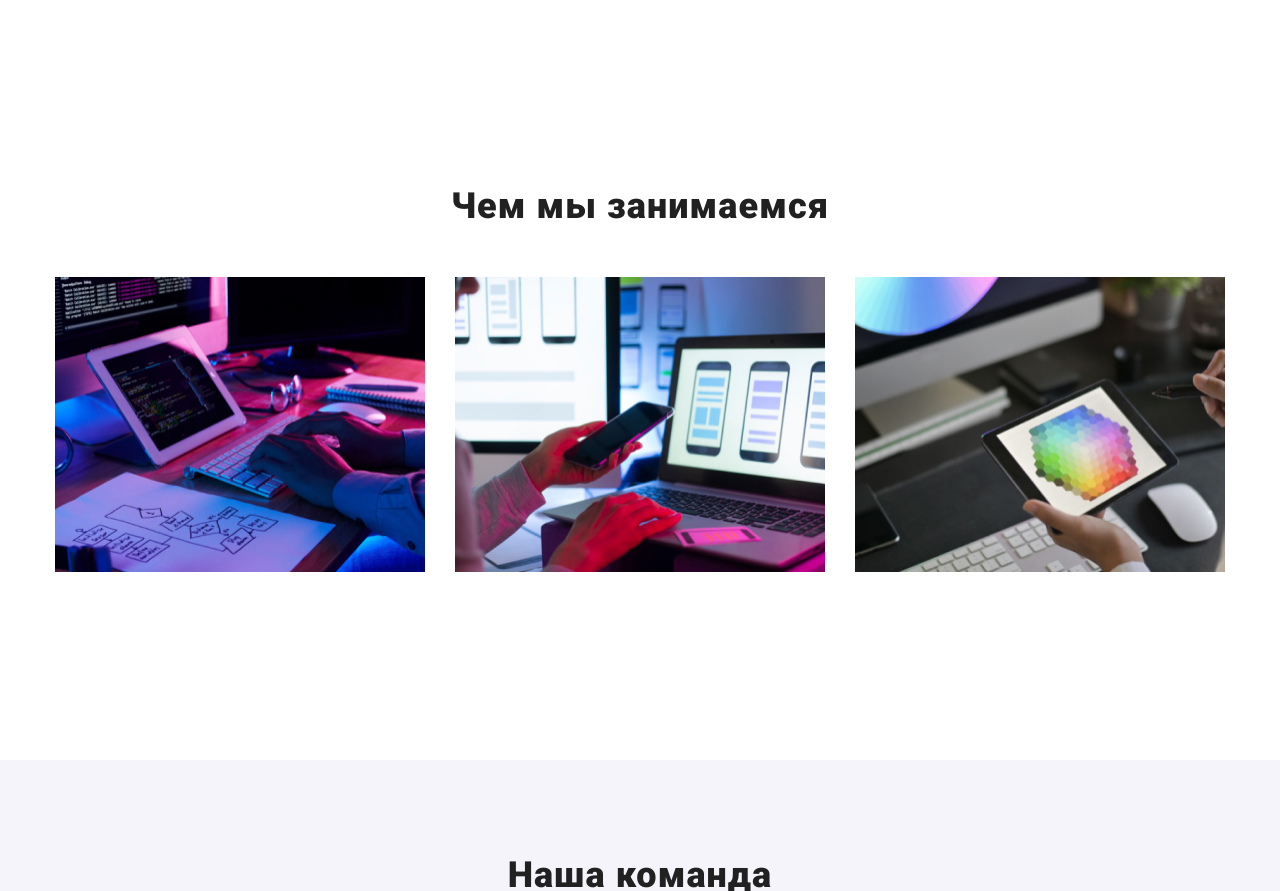
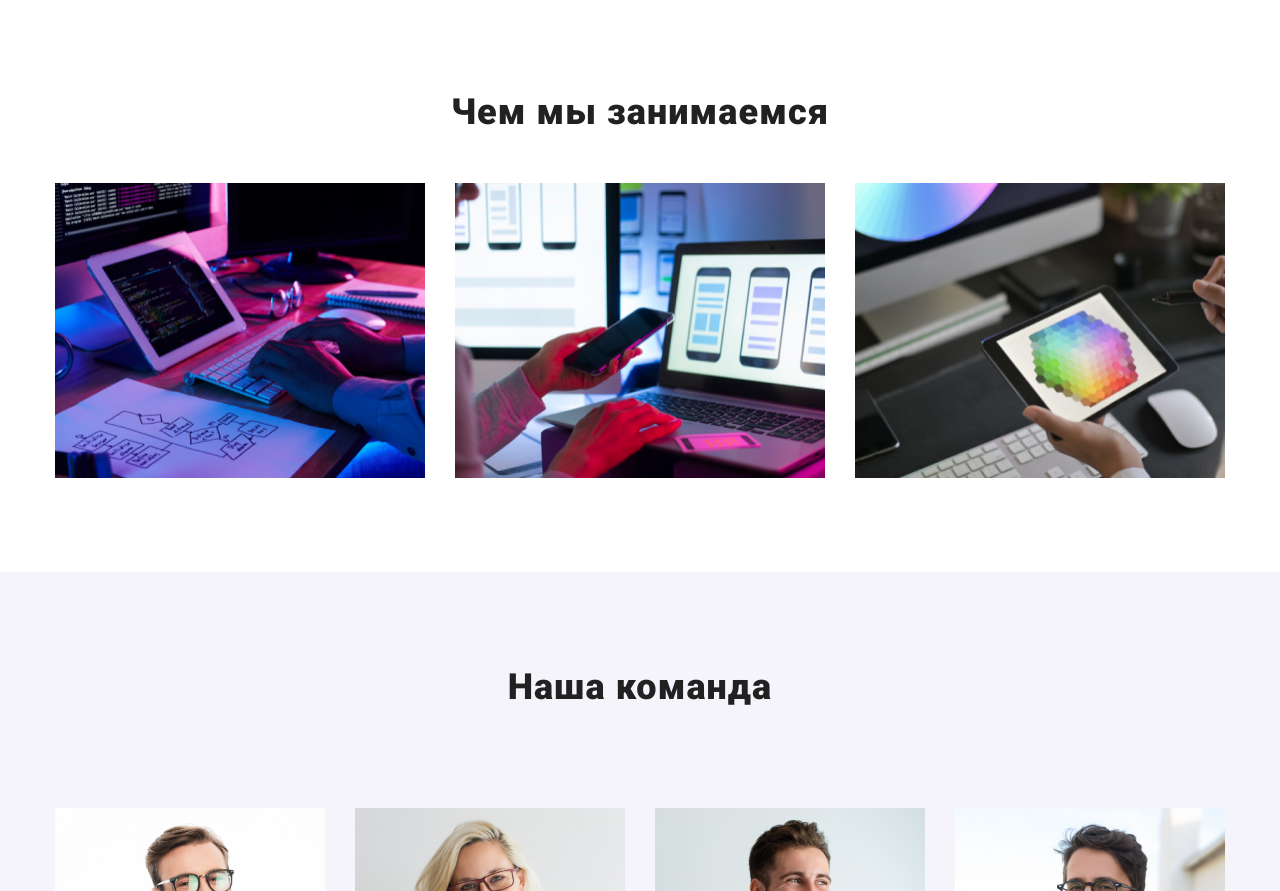
Before and after one commit to Vladimir9l/goit-markup-hw-03, a plain HTML site: page index.html in a window 1280 px wide. Shown: the part 876-1767 px from the top of the page. Drawn offline with nearby package versions, Linux system fonts and the light colour scheme.

Commit message:
Update index.html

```diff
--- a/index.html
+++ b/index.html
@@ -73,7 +73,7 @@
         </div>
       </section>
 
-      <section class="section">
+      <section>
         <div class="container hero-three">
           <h2 class="work">Чем мы занимаемся</h2>
           <ul class="work-list">
```
